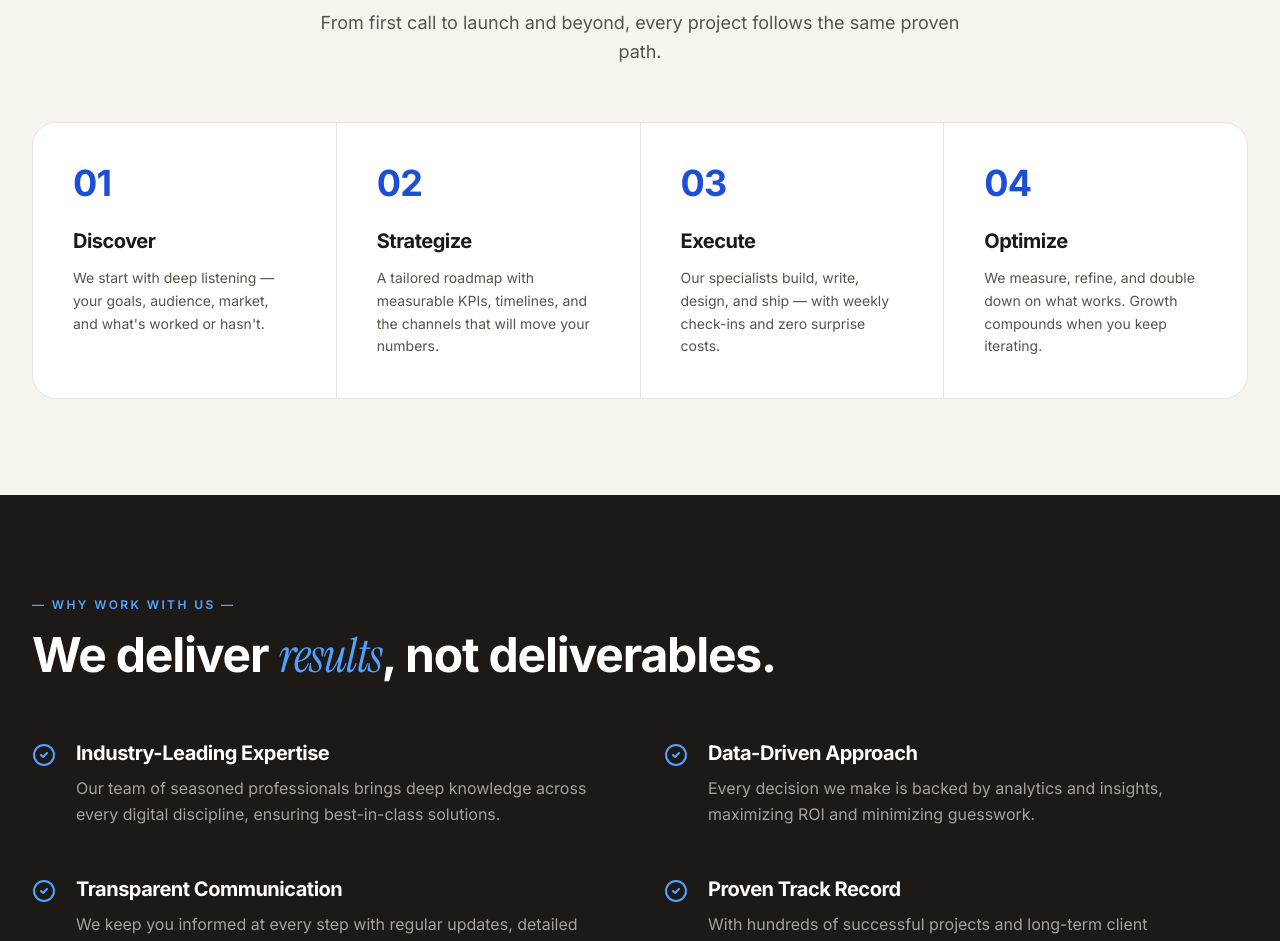
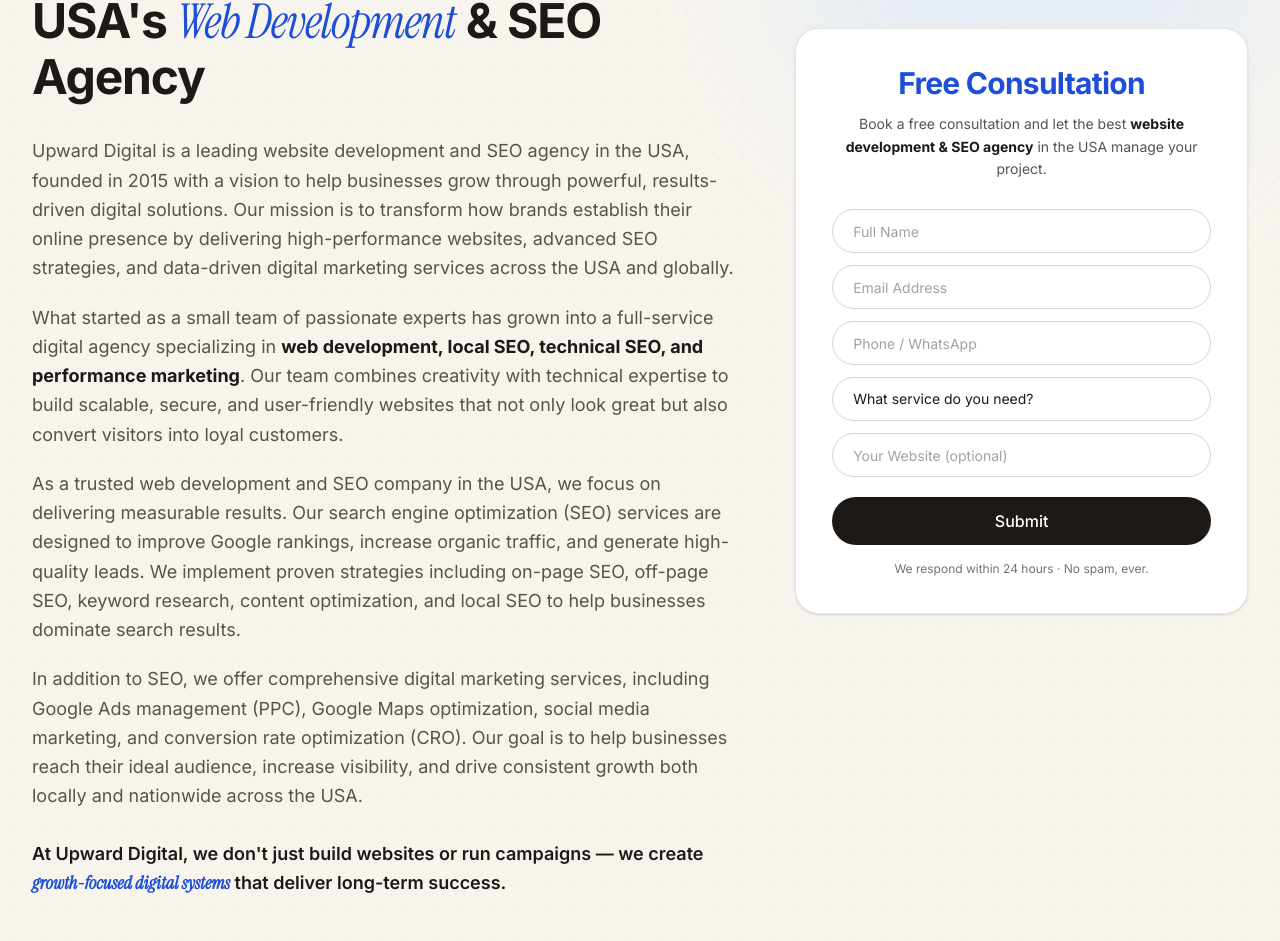
Before and after one commit to TalhaFaisal777/upwarddigital-site, a React (Vite) app: page / in a window 1280 px wide. Shown: the part 1826-2767 px from the top of the page. Built offline with nearby package versions, Linux system fonts and the light colour scheme.

Commit message:
Replace process section with About + free consultation form on home page

```diff
--- a/src/pages/Home.jsx
+++ b/src/pages/Home.jsx
@@ -16,7 +16,8 @@
 } from "lucide-react"
 import { Button } from "@/components/ui/button"
 import { Badge } from "@/components/ui/badge"
-import { trackContact, trackSchedule, trackServiceInterest } from "@/lib/pixel"
+import { Input } from "@/components/ui/input"
+import { trackContact, trackSchedule, trackServiceInterest, trackLead } from "@/lib/pixel"
 import SectionHeading from "@/components/common/SectionHeading"
 import ServiceCard from "@/components/common/ServiceCard"
 const PHONE_HREF = "tel:+12013040657"
@@ -52,13 +53,6 @@
   { title: "Data-Driven Approach", description: "Every decision we make is backed by analytics and insights, maximizing ROI and minimizing guesswork." },
   { title: "Transparent Communication", description: "We keep you informed at every step with regular updates, detailed reports, and open dialogue." },
   { title: "Proven Track Record", description: "With hundreds of successful projects and long-term client partnerships, our results speak for themselves." },
-]
-
-const processSteps = [
-  { num: "01", title: "Discover", description: "We start with deep listening — your goals, audience, market, and what's worked or hasn't." },
-  { num: "02", title: "Strategize", description: "A tailored roadmap with measurable KPIs, timelines, and the channels that will move your numbers." },
-  { num: "03", title: "Execute", description: "Our specialists build, write, design, and ship — with weekly check-ins and zero surprise costs." },
-  { num: "04", title: "Optimize", description: "We measure, refine, and double down on what works. Growth compounds when you keep iterating." },
 ]
 
 const testimonials = [
@@ -247,36 +241,8 @@
         </div>
       </section>
 
-      {/* ==================== PROCESS / HOW WE WORK ==================== */}
-      <section className="py-16 md:py-24">
-        <div className="max-w-7xl mx-auto px-6 md:px-8">
-          <SectionHeading
-            subtitle="How we work"
-            title={
-              <>
-                A clear, <em className="font-serif italic font-medium text-primary">honest</em> process — no surprises.
-              </>
-            }
-            description="From first call to launch and beyond, every project follows the same proven path."
-          />
-          <div className="grid md:grid-cols-2 lg:grid-cols-4 gap-px bg-stone-200 border border-stone-200 rounded-3xl overflow-hidden">
-            {processSteps.map((step, i) => (
-              <motion.div
-                key={step.num}
-                initial={{ opacity: 0, y: 20 }}
-                whileInView={{ opacity: 1, y: 0 }}
-                viewport={{ once: true, margin: "-50px" }}
-                transition={{ duration: 0.5, delay: i * 0.1 }}
-                className="bg-white p-8 md:p-10 hover:bg-stone-50 transition-colors"
-              >
-                <div className="text-4xl font-bold text-primary mb-6 tracking-tight">{step.num}</div>
-                <h3 className="text-xl font-bold mb-3 text-stone-900 tracking-tight">{step.title}</h3>
-                <p className="text-stone-600 leading-relaxed text-sm">{step.description}</p>
-              </motion.div>
-            ))}
-          </div>
-        </div>
-      </section>
+      {/* ==================== ABOUT + CONTACT FORM ==================== */}
+      <AboutAndContactSection />
 
       {/* ==================== WHY US ==================== */}
       <section className="bg-stone-900 text-white py-24">
@@ -378,3 +344,207 @@
     </main>
   )
 }
+
+// ────────────────────────────────────────────────────────────────────────────
+// About + Contact Form Section
+// ────────────────────────────────────────────────────────────────────────────
+function AboutAndContactSection() {
+  const [form, setForm] = useState({
+    name: "",
+    email: "",
+    phone: "",
+    service: "",
+    website: "",
+  })
+  const [submitted, setSubmitted] = useState(false)
+
+  const handleChange = (e) => {
+    setForm((prev) => ({ ...prev, [e.target.name]: e.target.value }))
+  }
+
+  const handleSubmit = (e) => {
+    e.preventDefault()
+    trackLead({
+      content_name: "Home Free Consultation",
+      content_category: "lead_form",
+      service: form.service || "unspecified",
+    })
+    setSubmitted(true)
+    setTimeout(() => {
+      setForm({ name: "", email: "", phone: "", service: "", website: "" })
+      setSubmitted(false)
+    }, 4000)
+  }
+
+  return (
+    <section className="py-16 md:py-24 bg-cream relative overflow-hidden">
+      {/* Subtle background dots */}
+      <div
+        className="absolute inset-0 opacity-[0.04] pointer-events-none"
+        style={{
+          backgroundImage: "radial-gradient(circle, #1c1917 1px, transparent 1px)",
+          backgroundSize: "28px 28px",
+        }}
+      />
+      <div className="absolute -top-32 right-0 w-[500px] h-[500px] bg-blue-200/30 rounded-full blur-3xl pointer-events-none" />
+
+      <div className="relative max-w-7xl mx-auto px-5 sm:px-6 md:px-8 grid lg:grid-cols-5 gap-10 lg:gap-14 items-start">
+        {/* LEFT — About content */}
+        <motion.div
+          initial={{ opacity: 0, y: 20 }}
+          whileInView={{ opacity: 1, y: 0 }}
+          viewport={{ once: true, margin: "-50px" }}
+          transition={{ duration: 0.6 }}
+          className="lg:col-span-3"
+        >
+          <span className="inline-block text-primary font-semibold text-xs tracking-[0.2em] uppercase mb-4">
+            — About Us —
+          </span>
+          <h2 className="text-3xl md:text-4xl lg:text-5xl font-bold leading-[1.15] tracking-tight mb-8 text-stone-900">
+            <span className="text-primary">Upward Digital LLC</span> — Leading
+            USA's <em className="font-serif italic font-medium text-primary">Web Development</em> & SEO Agency
+          </h2>
+
+          <div className="space-y-5 text-stone-600 text-base md:text-lg leading-relaxed">
+            <p>
+              Upward Digital is a leading website development and SEO agency in
+              the USA, founded in 2015 with a vision to help businesses grow
+              through powerful, results-driven digital solutions. Our mission
+              is to transform how brands establish their online presence by
+              delivering high-performance websites, advanced SEO strategies,
+              and data-driven digital marketing services across the USA and
+              globally.
+            </p>
+            <p>
+              What started as a small team of passionate experts has grown into
+              a full-service digital agency specializing in{" "}
+              <strong className="text-stone-900">
+                web development, local SEO, technical SEO, and performance
+                marketing
+              </strong>
+              . Our team combines creativity with technical expertise to build
+              scalable, secure, and user-friendly websites that not only look
+              great but also convert visitors into loyal customers.
+            </p>
+            <p>
+              As a trusted web development and SEO company in the USA, we focus
+              on delivering measurable results. Our search engine optimization
+              (SEO) services are designed to improve Google rankings, increase
+              organic traffic, and generate high-quality leads. We implement
+              proven strategies including on-page SEO, off-page SEO, keyword
+              research, content optimization, and local SEO to help businesses
+              dominate search results.
+            </p>
+            <p>
+              In addition to SEO, we offer comprehensive digital marketing
+              services, including Google Ads management (PPC), Google Maps
+              optimization, social media marketing, and conversion rate
+              optimization (CRO). Our goal is to help businesses reach their
+              ideal audience, increase visibility, and drive consistent growth
+              both locally and nationwide across the USA.
+            </p>
+            <p className="text-stone-900 font-semibold pt-2">
+              At Upward Digital, we don't just build websites or run campaigns
+              — we create{" "}
+              <em className="font-serif italic text-primary">
+                growth-focused digital systems
+              </em>{" "}
+              that deliver long-term success.
+            </p>
+          </div>
+        </motion.div>
+
+        {/* RIGHT — Contact form */}
+        <motion.div
+          initial={{ opacity: 0, y: 20 }}
+          whileInView={{ opacity: 1, y: 0 }}
+          viewport={{ once: true, margin: "-50px" }}
+          transition={{ duration: 0.6, delay: 0.15 }}
+          className="lg:col-span-2 lg:sticky lg:top-32"
+        >
+          <div className="bg-white border border-stone-200 rounded-3xl p-7 sm:p-9 shadow-sm">
+            <div className="text-center mb-7">
+              <h3 className="text-2xl md:text-3xl font-bold text-primary mb-3 tracking-tight">
+                Free Consultation
+              </h3>
+              <p className="text-stone-600 text-sm leading-relaxed">
+                Book a free consultation and let the best{" "}
+                <strong className="text-stone-900">
+                  website development &amp; SEO agency
+                </strong>{" "}
+                in the USA manage your project.
+              </p>
+            </div>
+
+            {submitted ? (
+              <div className="text-center py-10">
+                <div className="w-14 h-14 rounded-full bg-emerald-50 border border-emerald-200 flex items-center justify-center mx-auto mb-4">
+                  <CheckCircle2 className="w-7 h-7 text-emerald-600" />
+                </div>
+                <p className="text-stone-900 font-semibold mb-1">Thank you!</p>
+                <p className="text-stone-600 text-sm">
+                  We'll get back to you within 24 hours.
+                </p>
+              </div>
+            ) : (
+              <form onSubmit={handleSubmit} className="space-y-3">
+                <Input
+                  type="text"
+                  name="name"
+                  placeholder="Full Name"
+                  required
+                  value={form.name}
+                  onChange={handleChange}
+                />
+                <Input
+                  type="email"
+                  name="email"
+                  placeholder="Email Address"
+                  required
+                  value={form.email}
+                  onChange={handleChange}
+                />
+                <Input
+                  type="tel"
+                  name="phone"
+                  placeholder="Phone / WhatsApp"
+                  value={form.phone}
+                  onChange={handleChange}
+                />
+                <select
+                  name="service"
+                  required
+                  value={form.service}
+                  onChange={handleChange}
+                  className="flex h-11 w-full rounded-full border border-stone-300 bg-white px-5 py-2 text-sm text-stone-900 focus:outline-none focus:ring-2 focus:ring-primary/30 focus:border-primary transition-all duration-200 appearance-none cursor-pointer"
+                >
+                  <option value="">What service do you need?</option>
+                  <option>Web Development</option>
+                  <option>SEO Services</option>
+                  <option>Local SEO / Google Maps</option>
+                  <option>Google Ads (PPC)</option>
+                  <option>Social Media Marketing</option>
+                  <option>Branding &amp; Design</option>
+                  <option>Other</option>
+                </select>
+                <Input
+                  type="text"
+                  name="website"
+                  placeholder="Your Website (optional)"
+                  value={form.website}
+                  onChange={handleChange}
+                />
+                <Button type="submit" size="lg" className="w-full mt-2">
+                  Submit
+                </Button>
+                <p className="text-stone-500 text-xs text-center pt-1">
+                  We respond within 24 hours · No spam, ever.
+                </p>
+              </form>
+            )}
+          </div>
+        </motion.div>
+      </div>
+    </section>
+  )
+}
```
